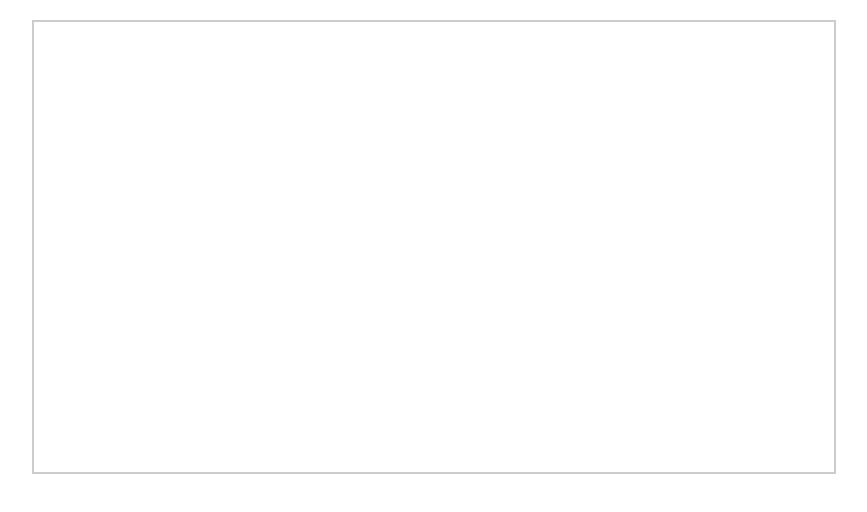
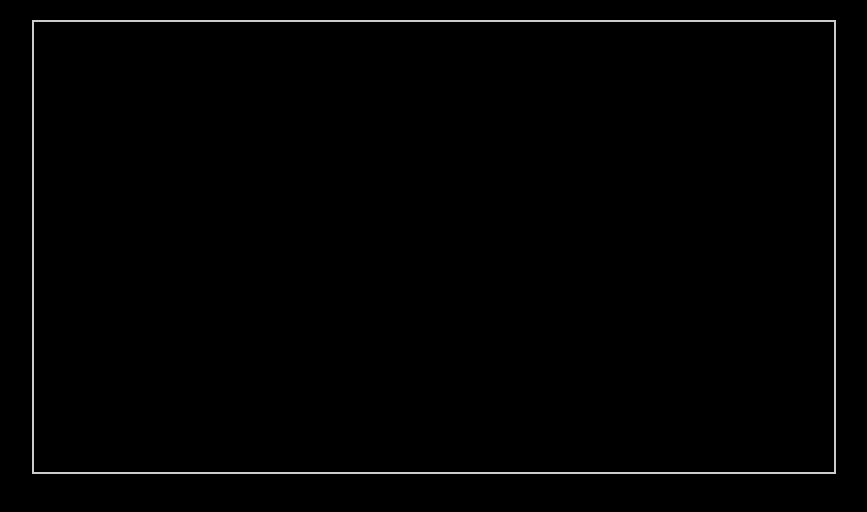
Before and after one commit to syntaxevaderz/The-Enigma-of-17, a plain HTML site: page index.html in a window 1280 px wide. Shown: the whole page, without its empty margins (206-1073 px from the left). Drawn offline with Linux system fonts and the light colour scheme.

Commit message:
Update styles.css

```diff
--- a/styles.css
+++ b/styles.css
@@ -13,3 +13,7 @@
     cursor: pointer;
     background-size: 800px 450px; /* Equal to the puzzle-container size */
 }
+body {
+    background-color: black;
+    color: white; /* Changes text color to white for better readability */
+}
```
